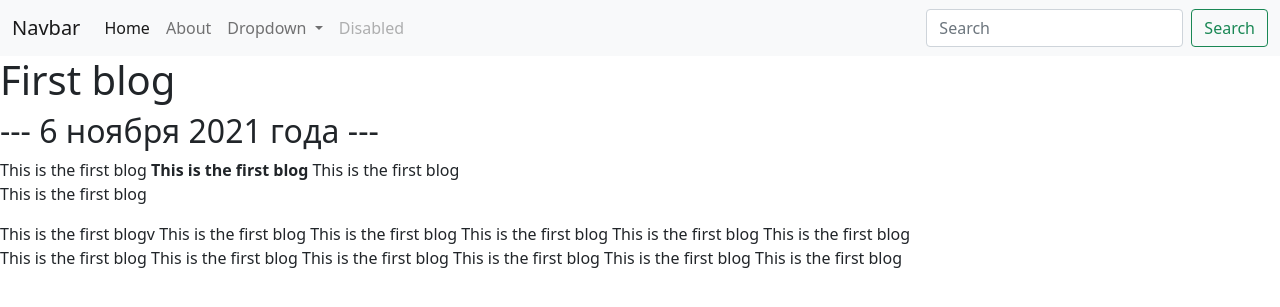
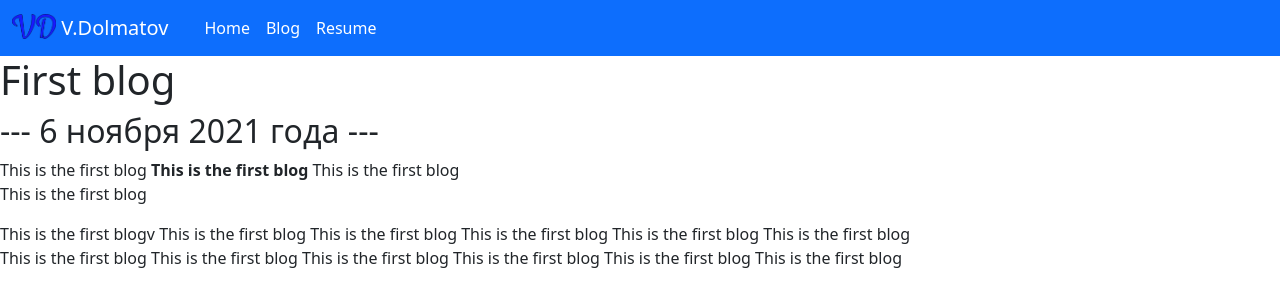
Before and after one commit to unliven/Portfolio_prj, a Django app: page /blog/4/ in a window 1280 px wide. Shown: the top 307 px of the page. Run offline with Django 3.2, Linux system fonts and the light colour scheme; data comes from the database, SQL or seed files in the repository.

Commit message:
Some css features

```diff
--- a/templates/blog/all_blogs.html
+++ b/templates/blog/all_blogs.html
@@ -1,5 +1,4 @@
 {% extends 'portf/base.html' %}
-{% block title %}Blog{% endblock %}
 
 {% block content %}
 
--- a/templates/blog/detail.html
+++ b/templates/blog/detail.html
@@ -1,5 +1,4 @@
 {% extends 'portf/base.html' %}
-{% block title %}Blog Detail{% endblock %}
 
 {% block content %}
 <h1>{{ blog.title }}</h1>
--- a/templates/portf/base.html
+++ b/templates/portf/base.html
@@ -1,3 +1,4 @@
+{% load static %}
 <!doctype html>
 <html lang="en">
   <head>
@@ -7,46 +8,28 @@
 
     <!-- Bootstrap CSS -->
     <link href="https://cdn.jsdelivr.net/npm/bootstrap@5.1.3/dist/css/bootstrap.min.css" rel="stylesheet" integrity="sha384-1BmE4kWBq78iYhFldvKuhfTAU6auU8tT94WrHftjDbrCEXSU1oBoqyl2QvZ6jIW3" crossorigin="anonymous">
-
-    <title>{% block title %}{% endblock %}</title>
+    <link rel="icon" type="image/png" href="{% static "VD_logo.png" %}">
+    <title>Vadim Dolmatov</title>
   </head>
   <body>
-  <nav class="navbar navbar-expand-lg navbar-light bg-light">
+
+  <nav class="navbar navbar-expand-lg sticky-top navbar-dark bg-primary">
   <div class="container-fluid">
-    <a class="navbar-brand" href="#">Navbar</a>
-    <button class="navbar-toggler" type="button" data-bs-toggle="collapse" data-bs-target="#navbarSupportedContent" aria-controls="navbarSupportedContent" aria-expanded="false" aria-label="Toggle navigation">
+    <a class="navbar-brand" href="{% url 'home' %}"><img src="{% static 'VD_logo.png' %}" height=25 width=auto class="d-inline-block align-text-top">  V.Dolmatov  </a>
+    <button class="navbar-toggler" type="button" data-bs-toggle="collapse" data-bs-target="#navbarNavAltMarkup" aria-controls="navbarNavAltMarkup" aria-expanded="false" aria-label="Toggle navigation">
       <span class="navbar-toggler-icon"></span>
     </button>
-    <div class="collapse navbar-collapse" id="navbarSupportedContent">
-      <ul class="navbar-nav me-auto mb-2 mb-lg-0">
-        <li class="nav-item">
-          <a class="nav-link active" aria-current="page" href="#">Home</a>
-        </li>
-        <li class="nav-item">
-          <a class="nav-link" href="#">About</a>
-        </li>
-        <li class="nav-item dropdown">
-          <a class="nav-link dropdown-toggle" href="#" id="navbarDropdown" role="button" data-bs-toggle="dropdown" aria-expanded="false">
-            Dropdown
-          </a>
-          <ul class="dropdown-menu" aria-labelledby="navbarDropdown">
-            <li><a class="dropdown-item" href="#">Action</a></li>
-            <li><a class="dropdown-item" href="#">Another action</a></li>
-            <li><hr class="dropdown-divider"></li>
-            <li><a class="dropdown-item" href="#">Something else here</a></li>
-          </ul>
-        </li>
-        <li class="nav-item">
-          <a class="nav-link disabled">Disabled</a>
-        </li>
-      </ul>
-      <form class="d-flex">
-        <input class="form-control me-2" type="search" placeholder="Search" aria-label="Search">
-        <button class="btn btn-outline-success" type="submit">Search</button>
-      </form>
+    <!--div class="collapse navbar-collapse" id="navbarNavAltMarkup"-->
+      <div class="container-fluid" id="navbarNavAltMarkup">
+      <div class="navbar-nav">
+        <a class="nav-link active" aria-current="page" href="{% url 'home' %}">Home</a>
+        <a class="nav-link active" href="{% url 'blog:all_blogs' %}">Blog</a>
+        <a class="nav-link active" href="{% static 'Resume.pdf' %}" target='_blank'>Resume</a>
+        <!--a class="nav-link">Disabled</a-->
+      </div>
     </div>
-   </div>
-  </nav>
+  </div>
+</nav>
 
 
  {% block content %}{% endblock %}
```
Also changed, not shown: templates/portf/home.html (+10 -9 lines), portf/static/VD_logo.png (added), 1 other file.
